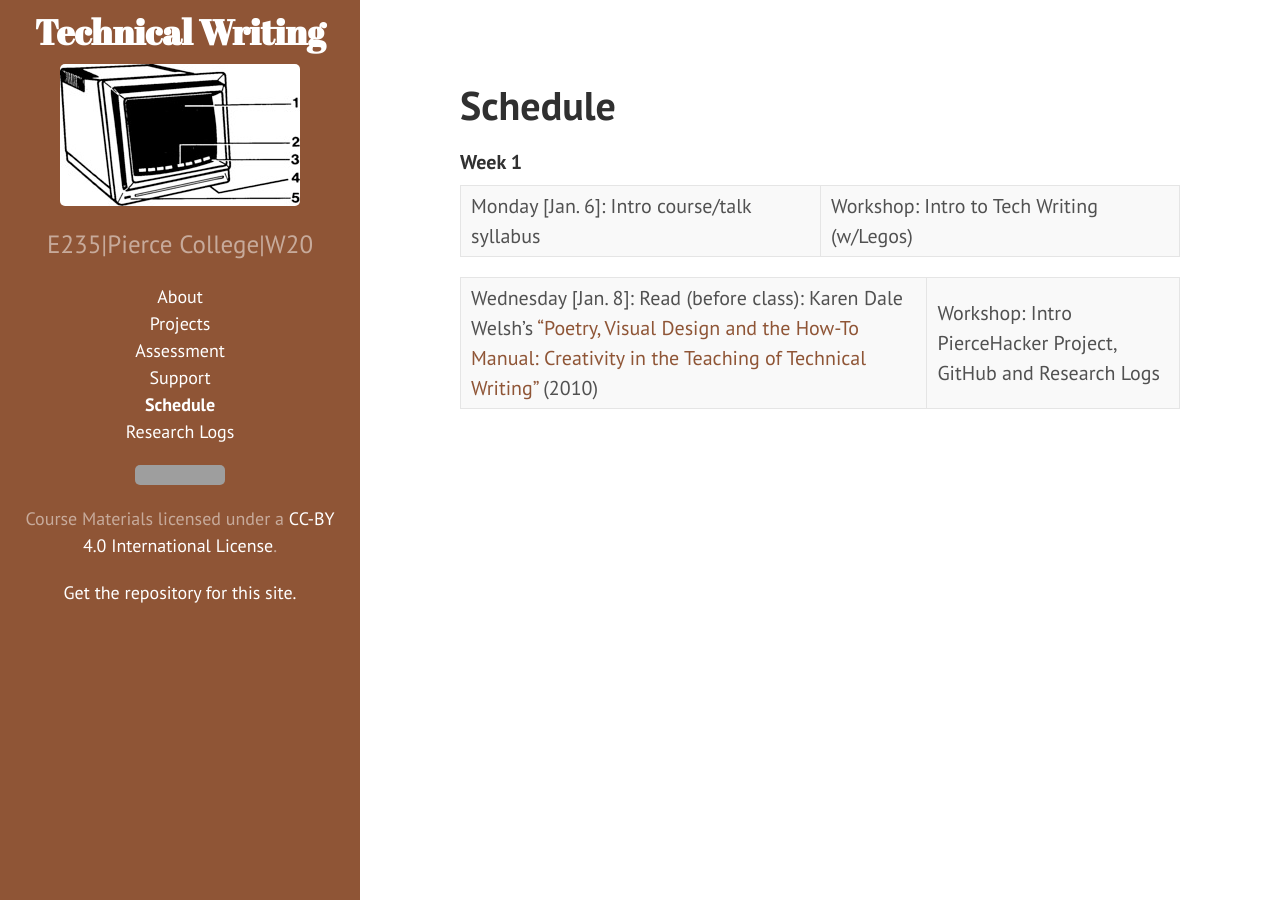
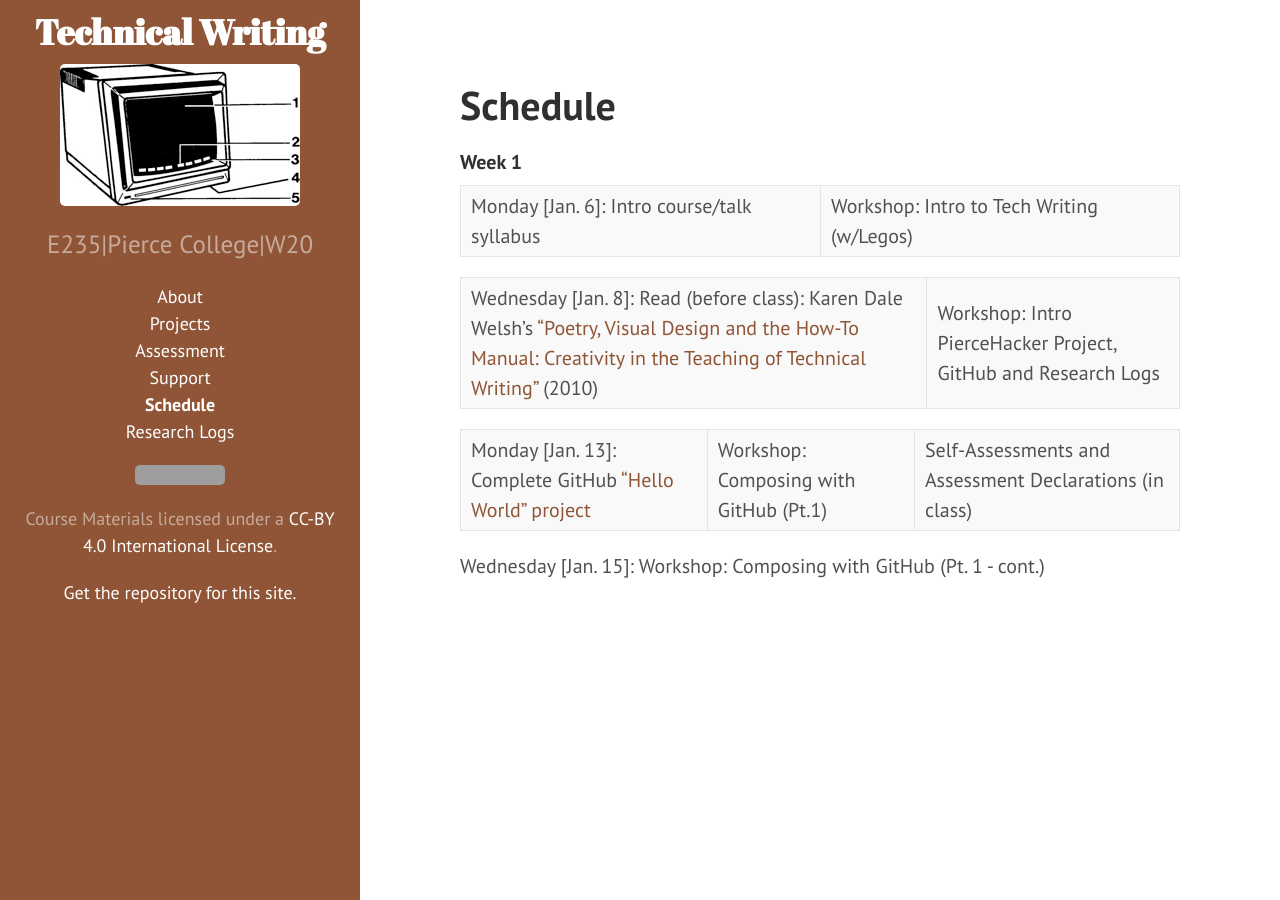
Before and after one commit to jloan/235v2, a Jekyll site: the page built from 04schedule.md, in a window 1280 px wide. Built offline with Jekyll 4.4.1, drawn with Linux system fonts in a browser that asks for light colours; grey boxes are pictures that could not be loaded.

Commit message:
Update 04schedule.md

```diff
--- a/04schedule.md
+++ b/04schedule.md
@@ -8,3 +8,7 @@ permalink: /schedule/
 Monday [Jan. 6]: Intro course/talk syllabus | Workshop: Intro to Tech Writing (w/Legos)
 
 Wednesday [Jan. 8]:  Read (before class): Karen Dale Welsh's ["Poetry, Visual Design and the How-To Manual: Creativity in the Teaching of Technical Writing"](https://ezproxy.pierce.ctc.edu:2057/docview/237307200/fulltext/EA8940D7FEA24DE2PQ/1?accountid=2280) (2010) | Workshop: Intro PierceHacker Project, GitHub and Research Logs
+
+Monday [Jan. 13]: Complete GitHub ["Hello World" project](https://guides.github.com/activities/hello-world/) | Workshop: Composing with GitHub (Pt.1) | Self-Assessments and Assessment Declarations (in class)
+
+Wednesday [Jan. 15]: Workshop: Composing with GitHub (Pt. 1 - cont.)
```
